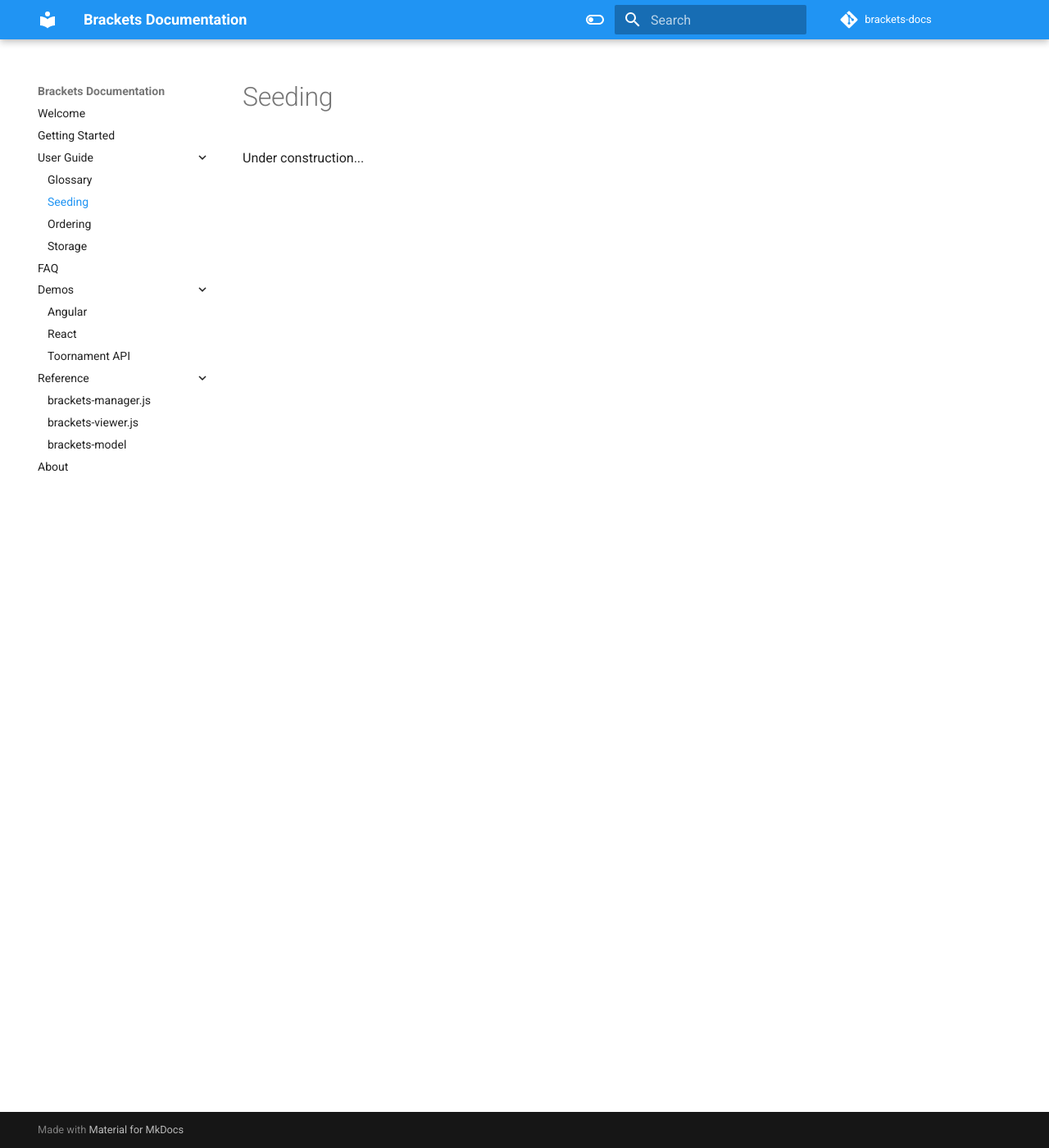
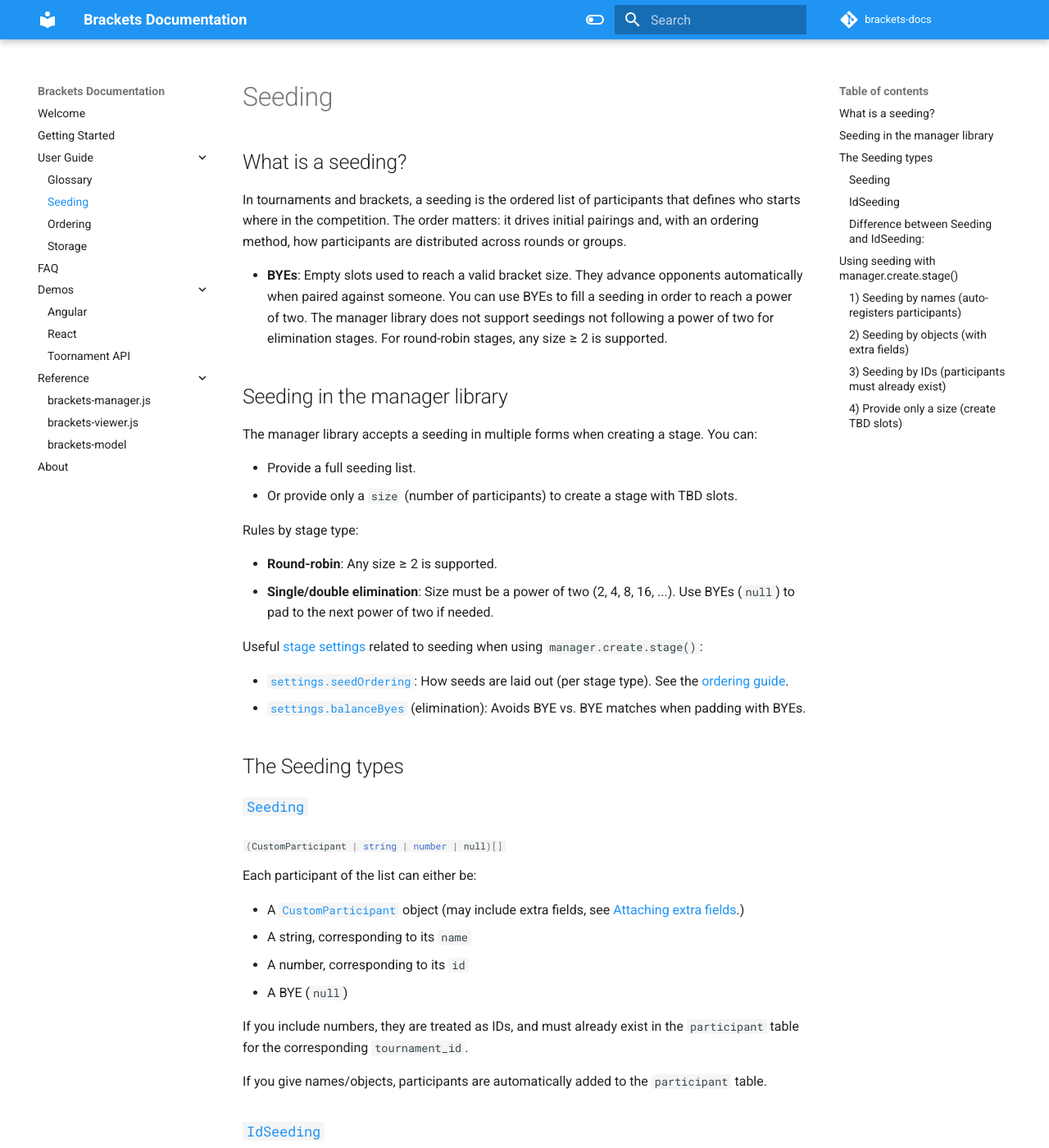
Before and after one commit to Drarig29/brackets-docs, an MkDocs documentation site: the page built from docs/user-guide/seeding.md, in a window 1280 px wide and 1400 px high. Shown: the whole window at 82% size. Built offline with MkDocs 1.6.1 and Material for MkDocs 9.7.7, drawn with Linux system fonts in a browser that asks for light colours; comment, search, counter and statistics services are not loaded; some of the changed text lies outside the part shown.

Commit message:
Write seeding docs

````diff
--- a/docs/user-guide/seeding.md
+++ b/docs/user-guide/seeding.md
@@ -1 +1,134 @@
-Under construction...
+## What is a seeding?
+
+In tournaments and brackets, a seeding is the ordered list of participants that defines who starts where in the competition. The order matters: it drives initial pairings and, with an ordering method, how participants are distributed across rounds or groups.
+
+- **BYEs**: Empty slots used to reach a valid bracket size. They advance opponents automatically when paired against someone.
+  You can use BYEs to fill a seeding in order to reach a power of two. The manager library does not support seedings not following a power of two for elimination stages. For round-robin stages, any size ≥ 2 is supported.
+
+
+## Seeding in the manager library
+
+The manager library accepts a seeding in multiple forms when creating a stage. You can:
+
+- Provide a full seeding list.
+- Or provide only a `size` (number of participants) to create a stage with TBD slots.
+
+Rules by stage type:
+
+- **Round-robin**: Any size ≥ 2 is supported.
+- **Single/double elimination**: Size must be a power of two (2, 4, 8, 16, ...). Use BYEs (`null`) to pad to the next power of two if needed.
+
+Useful [stage settings](/brackets-docs/reference/model/interfaces/StageSettings.html) related to seeding when using `manager.create.stage()`:
+
+- [`settings.seedOrdering`](/brackets-docs/reference/model/interfaces/StageSettings.html#seedOrdering): How seeds are laid out (per stage type). See the [ordering guide](ordering.md).
+- [`settings.balanceByes`](/brackets-docs/reference/model/interfaces/StageSettings.html#balanceByes) (elimination): Avoids BYE vs. BYE matches when padding with BYEs.
+
+
+## The Seeding types
+
+### [`Seeding`](/brackets-docs/reference/model/types/Seeding.html)
+
+<sub>`#!typescript (CustomParticipant | string | number | null)[]`</sub>
+
+Each participant of the list can either be:
+
+- A [`CustomParticipant`](/brackets-docs/reference/model/types/CustomParticipant.html) object (may include extra fields, see [Attaching extra fields](extra-fields.md).)
+- A string, corresponding to its `name`
+- A number, corresponding to its `id`
+- A BYE (`null`)
+
+If you include numbers, they are treated as IDs, and must already exist in the `participant` table for the corresponding `tournament_id`.
+
+If you give names/objects, participants are automatically added to the `participant` table.
+
+### [`IdSeeding`](/brackets-docs/reference/model/types/IdSeeding.html)
+
+<sub>`#!typescript (Id | null)[]`</sub>
+
+  - IDs or BYEs only. Participants must already exist in storage for the corresponding `tournament_id`.
+
+### Difference between `Seeding` and `IdSeeding`:
+
+- `Seeding` is flexible (names, objects, IDs, BYEs) and can automatically register participants.
+- `IdSeeding` is strict (IDs, BYEs) and never registers participants.
+
+Since `Seeding` assumes `string` values are names and `number` values are IDs, you **must use `IdSeeding` if you are working with string IDs e.g. [with a MongoDB database](https://github.com/Drarig29/brackets-manager.js/issues/113)**.
+
+
+## Using seeding with `manager.create.stage()`
+
+Below are minimal examples. Adjust `settings` depending on the stage type.
+
+???+ hint "Notes"
+    - For elimination stages, ensure `size` is a power of two, or provide a seeding padded with BYEs to reach one.
+    - When mixing types in `Seeding`, duplicates are rejected, and the list is expanded with BYEs if shorter than `settings.size`.
+
+
+### 1) Seeding by names (auto-registers participants)
+
+```ts
+await manager.create.stage({
+  tournamentId: 1,
+  name: 'Quarter Finals',
+  type: 'single_elimination',
+  seeding: ['Alice', 'Bob', 'Carol', 'Dave', 'Eve', 'Frank', null, null],
+  settings: {
+    size: 8,
+    seedOrdering: ['inner_outer'],
+    balanceByes: true,
+  },
+});
+```
+
+### 2) Seeding by objects (with extra fields)
+
+```ts
+await manager.create.stage({
+  tournamentId: 1,
+  name: 'Groups',
+  type: 'round_robin',
+  seeding: [
+    { id: 10, name: 'Alpha', region: 'EU' },
+    { name: 'Bravo', region: 'NA' },
+    'Charlie',
+    'Delta',
+  ],
+  settings: {
+    groupCount: 2,
+    seedOrdering: ['groups.effort_balanced'],
+  },
+});
+```
+
+### 3) Seeding by IDs (participants must already exist)
+
+```ts
+await manager.create.stage({
+  tournamentId: 1,
+  name: 'Playoffs',
+  type: 'double_elimination',
+  seedingIds: [1, 2, 3, 4, 5, 6, null, null],
+  settings: {
+    size: 8,
+    seedOrdering: ['inner_outer', 'natural'],
+    balanceByes: true,
+    grandFinal: 'simple',
+  },
+});
+```
+
+### 4) Provide only a size (create TBD slots)
+
+If you don't have the participant list yet, you can give only a size. This creates a bracket with TBD slots (`id: null`) that you can fill later.
+
+```ts
+await manager.create.stage({
+  tournamentId: 1,
+  name: 'Open Bracket',
+  type: 'single_elimination',
+  settings: {
+    size: 16,
+    seedOrdering: ['inner_outer'],
+  },
+});
+```
````
